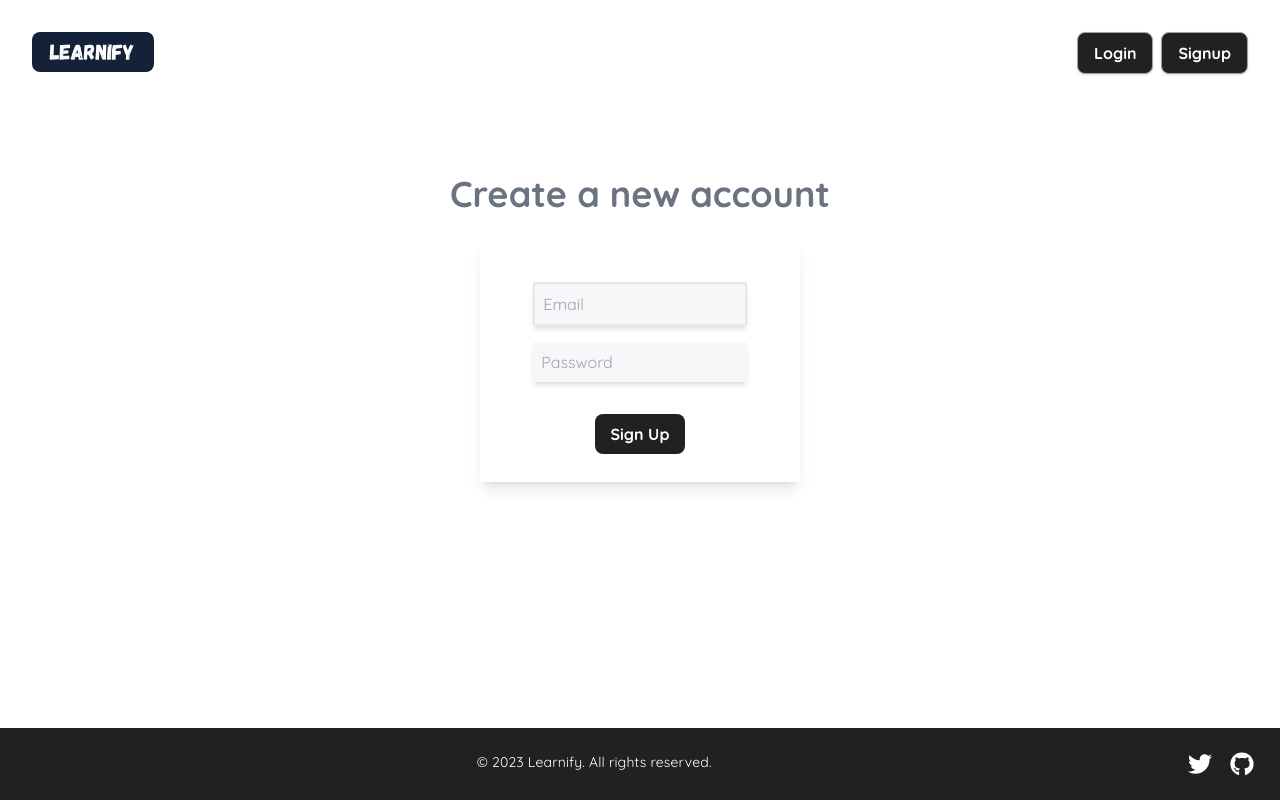
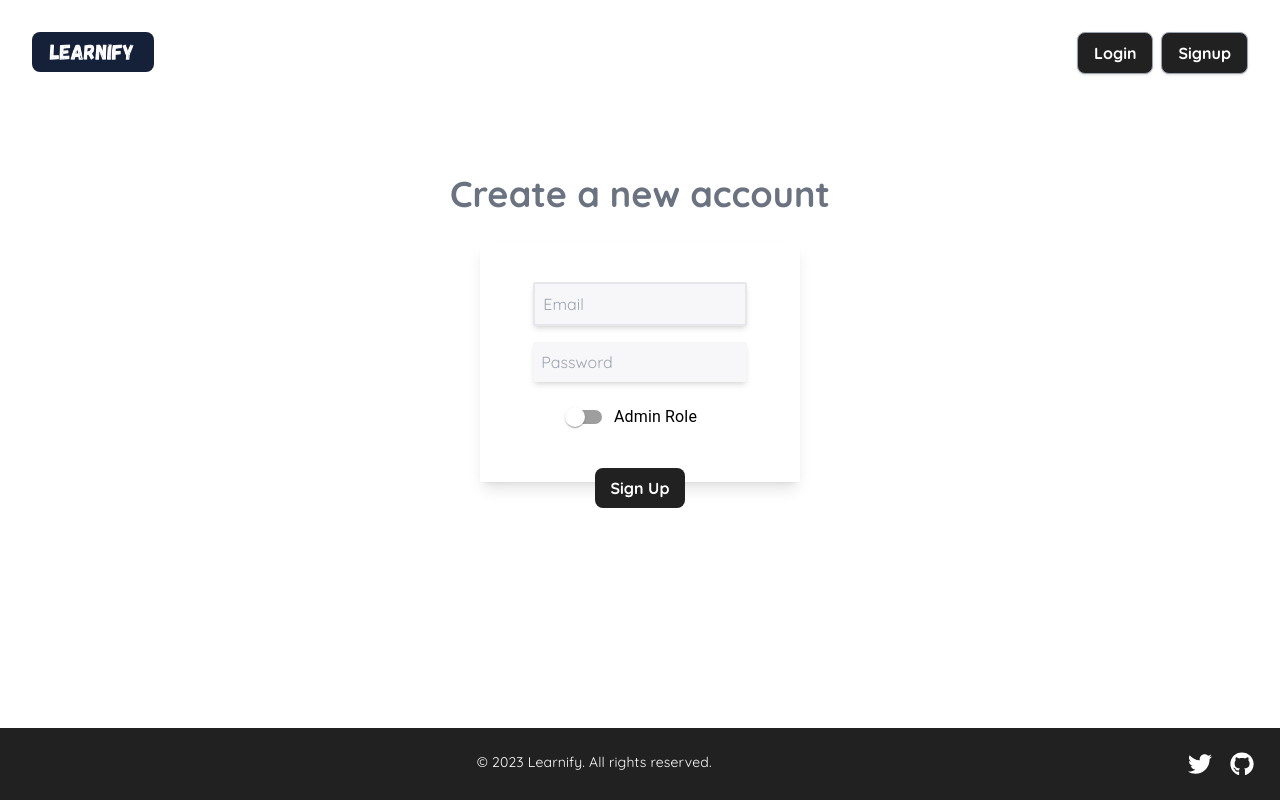
Before and after one commit to lemn09/Course-Selling-App, a React (Vite) app: page /register in a window 1280 px wide. Built offline with nearby package versions, Linux system fonts and the light colour scheme; no server answers; sample sign-in values are in the browser's storage.

Commit message:
admin done

```diff
--- a/src/components/AddCourse.jsx
+++ b/src/components/AddCourse.jsx
@@ -97,7 +97,7 @@ function CourseForm() {
     }
 
     return (
-        <div className="bg-[#eeeeee]">
+        <div >
 
             <div className="w-screen text-center h-auto flex flex-col justify-baseline items-center mt-10">
                 <p className="text-gray-500 text-3xl font-semibold mb-8">Create Course</p>
--- a/src/components/Footer.jsx
+++ b/src/components/Footer.jsx
@@ -8,10 +8,6 @@ const Footer = () => {
     color: '#FFFFFF', // White text color
     padding: '24px 0',
     textAlign: 'center',
-    // position: 'fixed',
-    // bottom: 0,
-    // marginTop: "5%",
-    // left: 0,
     width: '100%',
     display: "flex"
   };
--- a/src/components/Register.jsx
+++ b/src/components/Register.jsx
@@ -3,6 +3,9 @@ import axios from 'axios';
 import { useNavigate } from "react-router-dom";
 import { useRecoilState } from "recoil";
 import { userState } from "./userState";
+import Switch from '@mui/material/Switch';
+import FormControlLabel from '@mui/material/FormControlLabel';
+import { adminState } from "./adminAtom";
 
 /// File is incomplete. You need to add input boxes to take input for users to register.
 function Register() {
@@ -36,13 +39,11 @@ function Register() {
         }
     }
 
+    const [isAdmin, setIsAdmin] = useRecoilState(adminState);
+
     return <div>
         <div>
 
-            {/* <nav className=" h-auto w-screen flex justify-between p-8">
-                <img src="/images/logo.png" alt="course-vista" className=" h-12 rounded-lg" />
-                <Link to="/login" className="bg-white hover:bg-gray-100 text-gray-800 font-semibold py-2 px-4 border border-gray-400 rounded-lg shadow">Sign In</Link>
-            </nav> */}
 
             <div className="w-screen text-center h-auto flex flex-col justify-baseline items-center mt-10">
                 <p className="text-gray-500 text-4xl font-semibold my-7">Create a new account</p>
@@ -57,6 +58,11 @@ function Register() {
                         type="password" required placeholder="Password" className="bg-[#f7f7f9] p-2 rounded-sm shadow-md w-2/3 hover:bg-white focus:bg-white"
                         onChange={e => setPassword(e.target.value)}
                     />
+                    <FormControlLabel
+                        control={<Switch checked={isAdmin} onChange={() => setIsAdmin(!isAdmin)} />}
+                        label="Admin Role"
+                    />
+
 
                     <button
                         type="submit"
--- /dev/null
+++ b/src/components/adminAtom.jsx
@@ -0,0 +1,6 @@
+import { atom } from 'recoil';
+
+export const adminState = atom({
+  key: 'adminState',
+  default: false
+})
```
